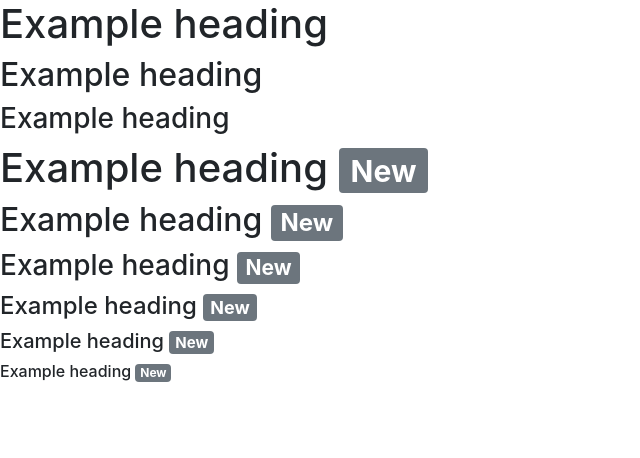
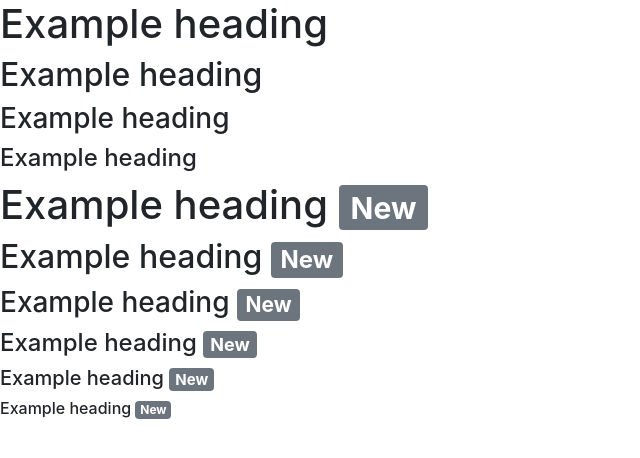
Before and after one commit to rayenhidri2709/git-test, a plain HTML site: page badge.html in a window 1280 px wide. Shown: the whole page, without its empty margins (0-640 px from the left). Drawn offline with nearby package versions, Linux system fonts and the light colour scheme.

Commit message:
ajout h4

```diff
--- a/badge.html
+++ b/badge.html
@@ -19,6 +19,7 @@
     <h1>Example heading</h1>
     <h2>Example heading</h2>
     <h3>Example heading</h3>
+    <h4>Example heading</h4>
 
     <h1>Example heading <span class="badge badge-secondary">New</span></h1>
     <h2>Example heading <span class="badge badge-secondary">New</span></h2>
```
